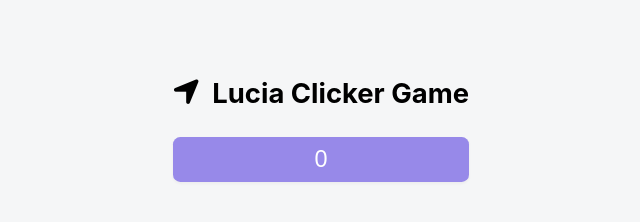
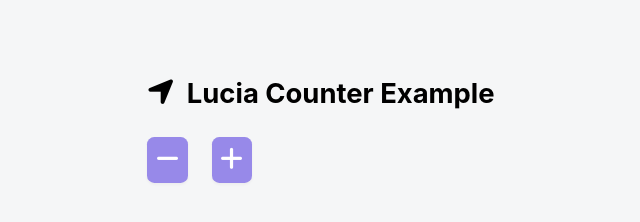
Before and after one commit to aidenybai/lucia-demo, a plain HTML site: page counter/index.html in a window 1280 px wide. Shown: the whole page, without its empty margins (319-959 px from the left). Drawn offline with Linux system fonts and the light colour scheme.

Commit message:
refactor: clicker game into counter example

```diff
--- a/clicker/index.html
+++ b/counter/index.html
@@ -9,17 +9,23 @@
     <script src="https://unpkg.com/lucia"></script>
     <style>
       button {
-        width: 100%;
         font-size: 100%;
       }
     </style>
 
-    <title>Lucia Clicker Game</title>
+    <title>Lucia Counter Example</title>
   </head>
   <body>
     <div l-state="{ count: localStorage.count || 0 }">
-      <h3><i class="fas fa-location-arrow"></i>&nbsp;&nbsp;Lucia Clicker Game</h3>
-      <button @click="localStorage.count = ++this.count" l-text="this.count">0</button>
+      <h3>
+        <i class="fas fa-location-arrow"></i>&nbsp;&nbsp;Lucia Counter Example
+      </h3>
+      <button @click="localStorage.count = --this.count">
+        <i class="fas fa-minus"></i></button
+      >&nbsp; <b l-text="this.count"></b>&nbsp;
+      <button @click="localStorage.count = ++this.count">
+        <i class="fas fa-plus"></i>
+      </button>
     </div>
   </body>
 </html>
```
Also changed, not shown: index.html (+1 -1 lines).
